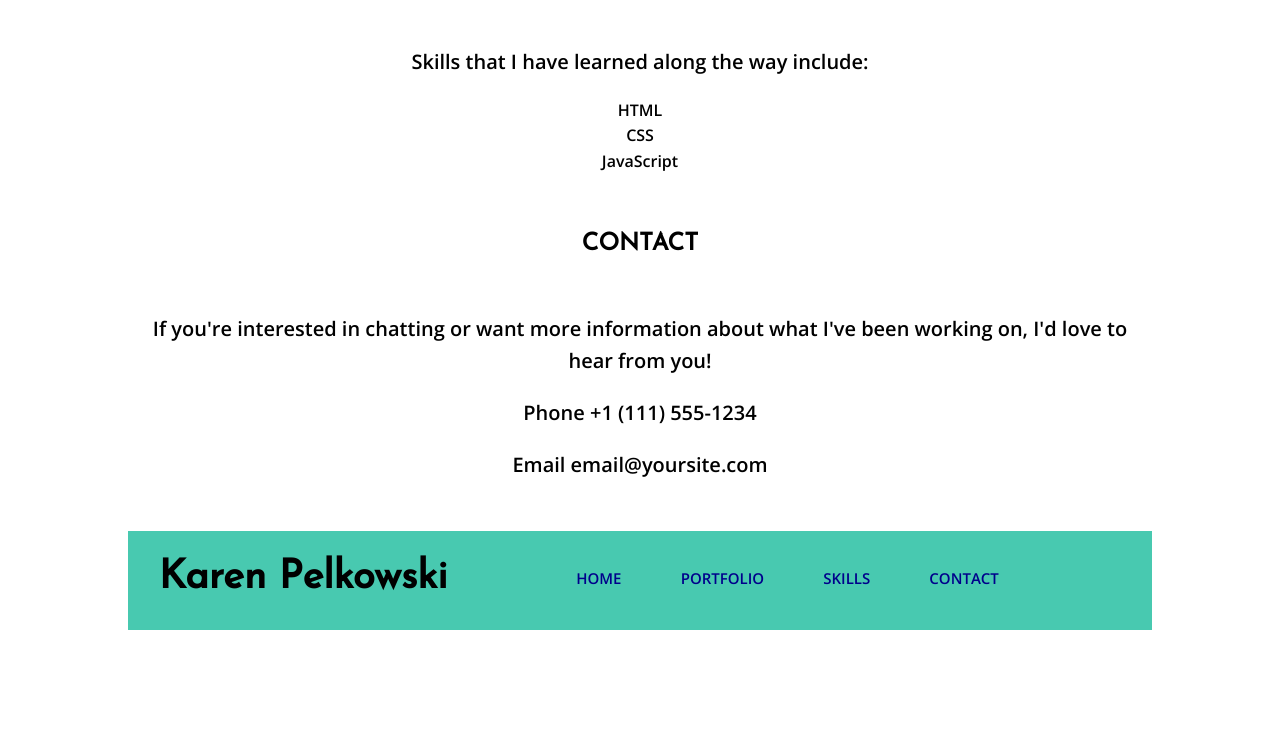
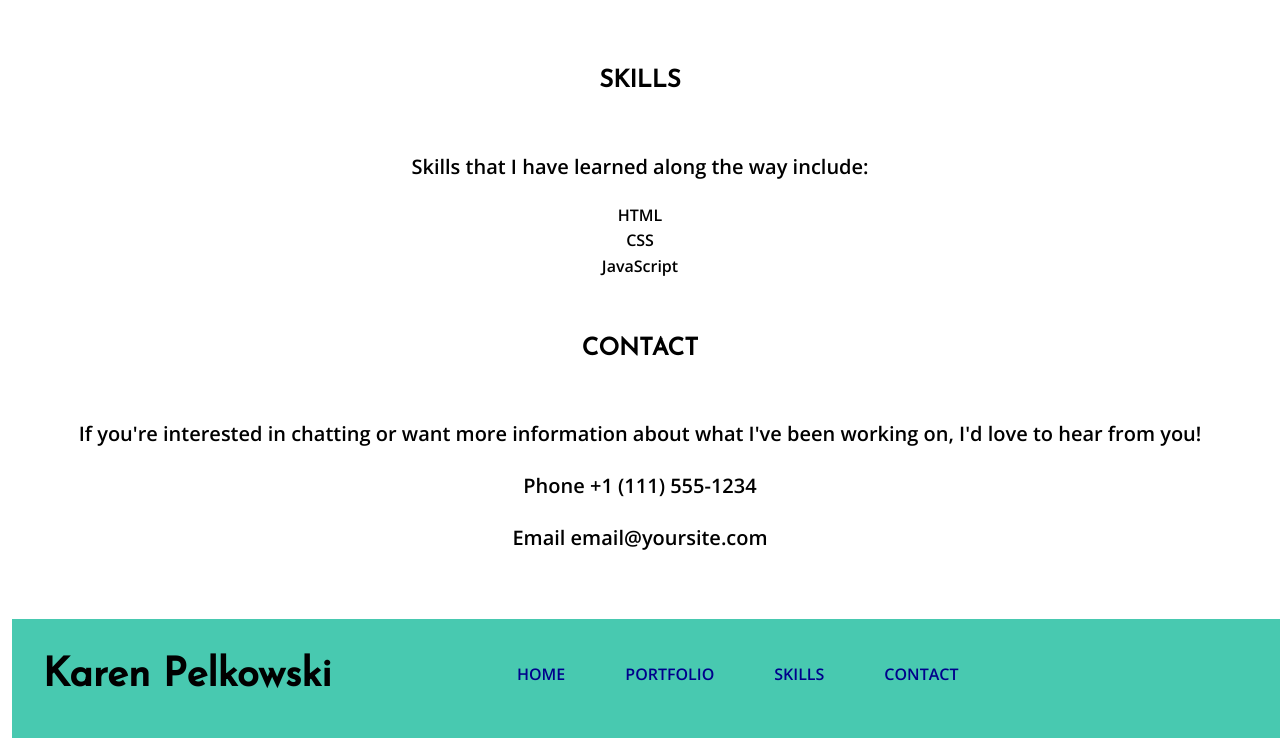
Before and after one commit to kpelkowski/project_2, a plain HTML site: page index.html in a window 1280 px wide. Shown: the part 1371-2109 px from the top of the page. Before the commit the page ends 2001 px from the top, so only its background shows below. Drawn offline with nearby package versions, Linux system fonts and the light colour scheme.

Commit message:
updated index.html and styles.css

```diff
--- a/css/styles.css
+++ b/css/styles.css
@@ -20,7 +20,7 @@ h2 {
 }
 
 body {
-  max-width: 80%;
+  max-width: 100%;
   text-align: center;
   margin: 0 auto;
   padding: 0;
@@ -70,14 +70,13 @@ a {
   background-color: #48c9b0;
 
 }
-
-.main-nav a {
-  padding: 10px 15px;
-  display: inline-block;
-  margin-bottom: 20px;
-  margin-right: 25px;
+.name,
+.main-nav a,
+.alt-nav a,
+.footer-nav a {
+  padding: 10px 10px;
+  display: block;
   text-decoration: none;
-  font-size: 15px;
 }
 
 .main-nav a:link {
@@ -91,15 +90,15 @@ a {
 .name {
   text-transform: capitalize;
   font-family: 'Josefin Sans', sans-serif;
-  font-size: 40px;
-  float: left;
-  display: inline-block;
+  margin: 0 auto;
 }
 
 .name,
 .main-nav li {
   text-align: center;
-  margin: 0 auto;
+  margin-top: 6px;
+  margin-bottom: 6px;
+  font-size: 20px;
 }
 
 .profile-pic {
@@ -153,27 +152,45 @@ a {
     margin-left: 13px;
   }
 
-  .name,
-  .main-nav li {
-    display: block;
-    text-align: center;
-    margin: auto;
-  }
-
   .name {
     margin-left: -40px;
     width: 400px;
-    display: inline-block;
     text-align: center;
     font-size: 30px;
     margin-top: 10px;
+    display: inline-block;
+  }
+
+  .secondary {
+    visibility: hidden;
+    display: none;
+  }
+
+  .footer-name {
+    float: left;
+    margin-left: 5px;
+    font-family: 'Josefin Sans', sans-serif;
+    font-size: 25px;
+  }
+
+  .alt-nav li {
+    font-size: 15px;
+    margin-right: 5px;
+    float: right;
+    margin-top: 30px;
+  }
+
+  .footer-name,
+  .alt-nav
+  .alt-nav li {
+    display: inline;
   }
 }
 
 @media (min-width: 768px) {
 
   body {
-    max-width: 80%;
+    max-width: 100%;
   }
 
   .profile-pic {
@@ -189,23 +206,35 @@ a {
     margin-bottom: 15px;
   }
 
-  .main-nav li {
-    display: inline;
-  }
-
   .name,
-  .main-nav li {
-    margin-bottom: 0px;
-    padding-bottom: 0px;
+  .main-nav li,
+  .footer-nav li {
+    display: inline-block;
   }
 
   .name {
-    width: auto;
+    width: 300px;
     margin: 0 auto;
     text-align: center;
-    margin-top: 25px;
-    padding-left: 200px;
-    margin-right: 100px;
+    display: block;
+   }
+
+   .main-nav,
+   .footer-nav li {
+     margin-right: 0;
+     font-size: 1.2em;
+   }
+
+   .main-nav,
+   .footer-nav {
+     float: right;
+   }
+
+   .main-nav,
+   .footer-nav li {
+     float: left;
+     margin-left: 12px;
+     padding: 5px;
    }
 
   .profile-pic {
@@ -228,12 +257,27 @@ a {
     padding-left: 20px;
   }
 
+  .secondary {
+    visibility: visible;
+    display: inline-block;
+  }
+
+  .alt-nav {
+    visibility: hidden;
+    display: none;
+  }
+
 }
 
 @media (min-width: 1024px) {
 
   body {
-    width: 80%;
+    width: 100%;
+  }
+
+  .secondary {
+    visibility: visible;
+    display: none;
   }
 
   .col {
@@ -252,22 +296,52 @@ a {
    text-align: left;
   }
 
+  .main-nav {
+    margin-right: 0px;
+  }
+
+  .main-nav {
+    margin-top: 0;
+    padding-top: 0;
+  }
+
+  .main-nav li {
+    padding: 0 20px  0 20px;
+    margin: 0;
+  }
+
   .name {
     width: 500px;
-    margin-left: -175px;
-    margin-right: 5px;
+    float: left;
+    padding-bottom: 25px;
+    margin-left: -80px;
+    margin-right: 50px;
   }
 
   .profile-pic {
     width: 40%;
   }
 
+  .name a,
+  .main-nav a {
+    font-size: .4em;
+    display: inline-block;
+  }
+
+
   .name,
+  .main-nav,
   .main-nav li {
-    display: inline-block;
     margin-bottom: 0px;
     margin-top: 15px;
     font-size: 40px;
+    display: inline-block;
+    float: left;
+  }
+
+  .alt-nav {
+    visibility: hidden;
+    display: none;
   }
 
 }
--- a/index.html
+++ b/index.html
@@ -10,11 +10,11 @@
     <link href="https://fonts.googleapis.com/css?family=Open+Sans:600" rel="stylesheet">
   </head>
   <body>
-    <div class="wrap">
+    <div class="wrap clearfix">
       <header class="main-header clearfix">
         <nav class="container">
-          <h1 class="name">Karen Pelkowski</h1>
-          <ul class="main-nav nav clearfix">
+          <ul class="main-nav">
+            <h1 class="name">Karen Pelkowski</h1>
             <li><a href="#">HOME</a></li>
             <li><a href="#portfolio">PORTFOLIO</a></li>
             <li><a href="#skills">SKILLS</a></li>
@@ -75,15 +75,21 @@
           <p>Email <a href="mailto:email@yoursite.com?subject=Hi_There" class="email">email@yoursite.com</a></p>
         </div>
     </main>
-    <footer class="main-footer clearfix">
+    <footer class="main-footer">
       <nav class="wrap">
-          <div class="container">
+        <nav class="container">
+          <ul class="main-nav secondary">
             <h1 class="name">Karen Pelkowski</h1>
-            <ul class="main-nav nav clearfix">
-              <li><a href="#">HOME</a></li>
-              <li><a href="#portfolio">PORTFOLIO</a></li>
-              <li><a href="#skills">SKILLS</a></li>
-              <li><a href="#contact">CONTACT</a></li>
+            <li><a href="#">HOME</a></li>
+            <li><a href="#portfolio">PORTFOLIO</a></li>
+            <li><a href="#skills">SKILLS</a></li>
+            <li><a href="#contact">CONTACT</a></li>
+          </ul>
+        </nav>
+          <div class="alt-nav clearfix">
+            <ul>
+              <h4 class="footer-name">Karen Pelkowski</h4>
+              <li><a href="#">BACK TO TOP</a></li>
             </ul>
           </div>
       </nav>
```
